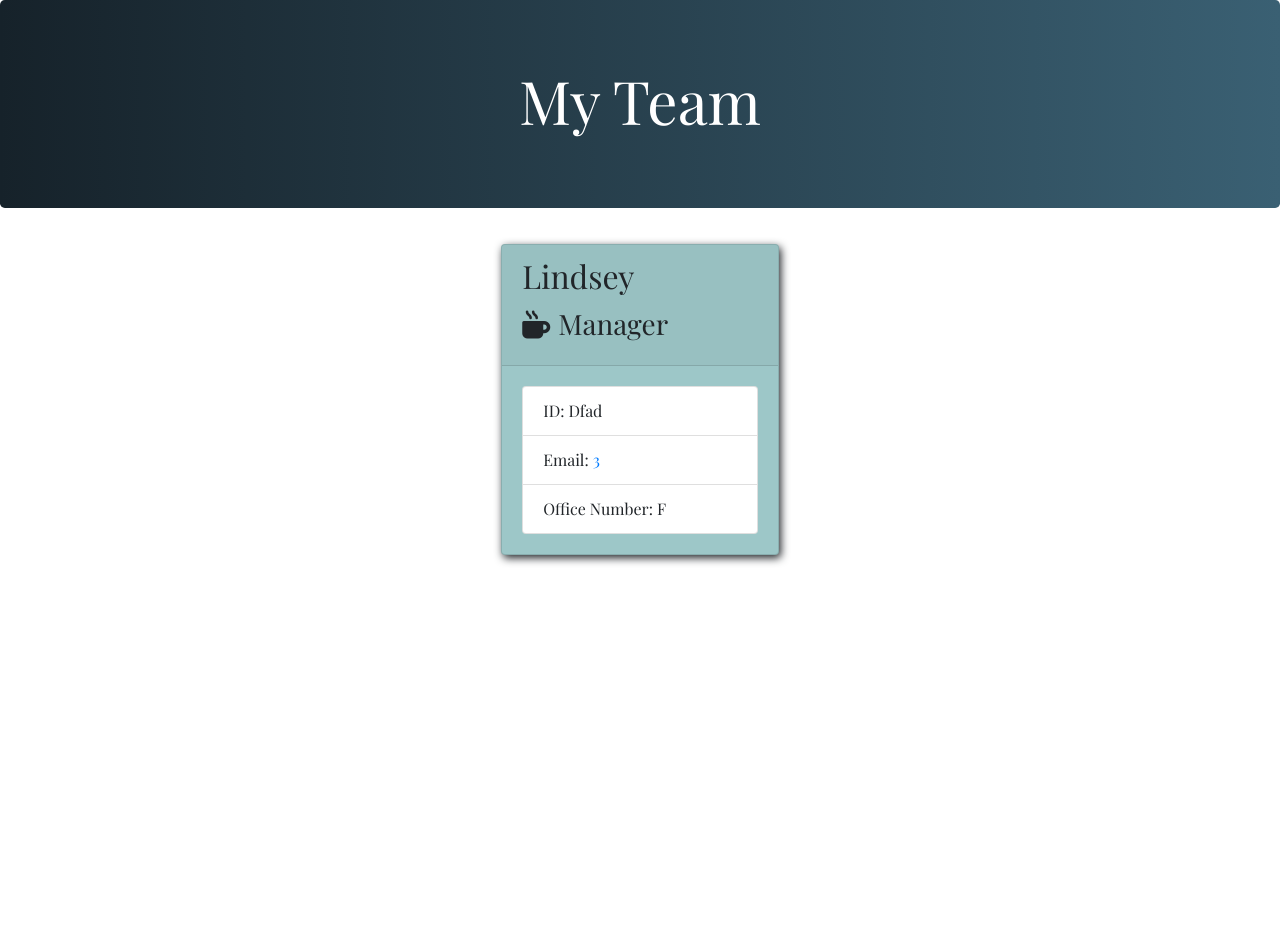
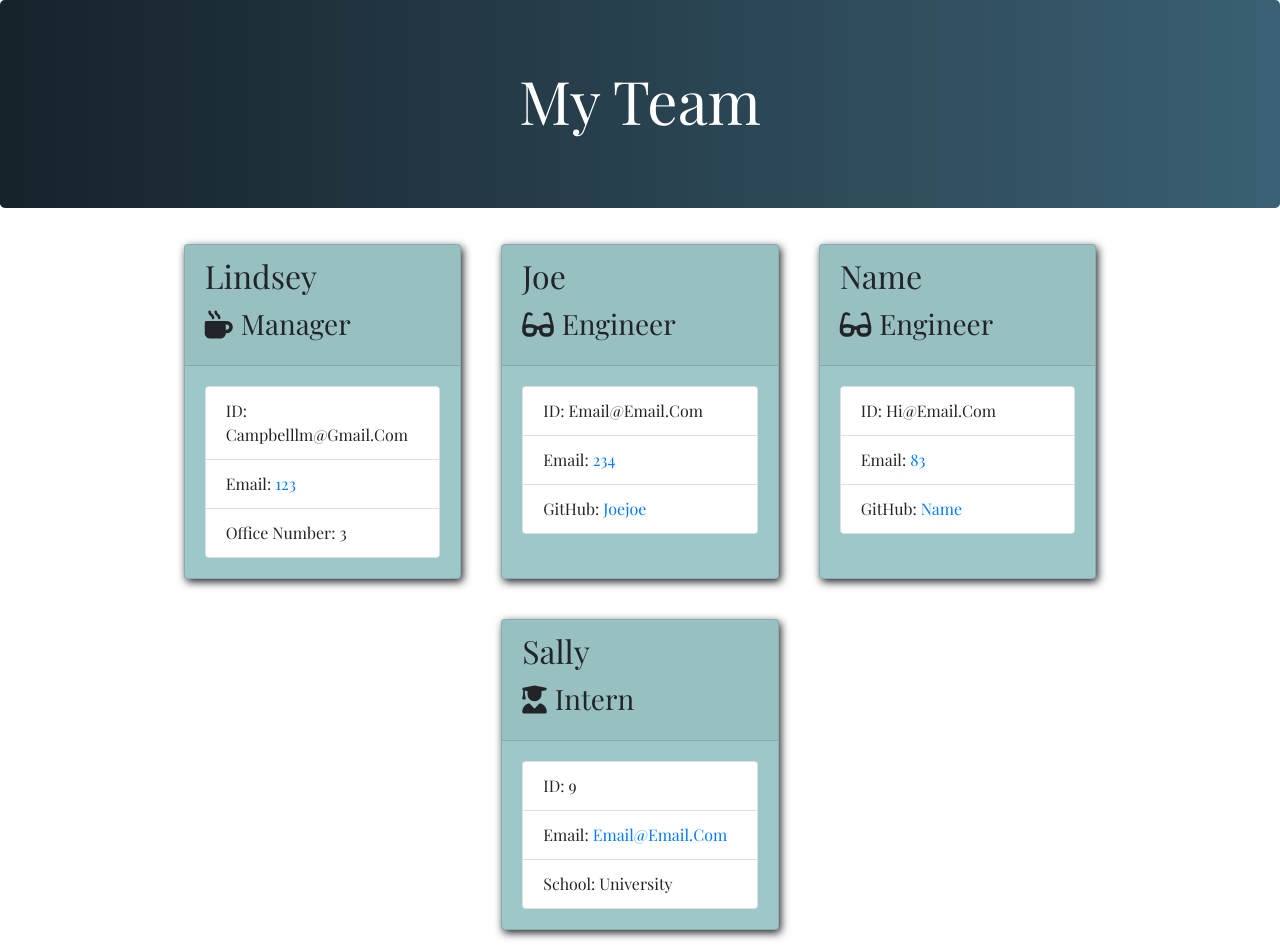
Before and after one commit to campbelllm/teamProfileGenerator, a website: page Develop/finished.html in a window 1280 px wide. Before the commit the page ends 800 px from the top, so only its background shows below. Drawn offline with nearby package versions, Linux system fonts and the light colour scheme.

```diff
--- a/Develop/finished.html
+++ b/Develop/finished.html
@@ -26,14 +26,53 @@
             <div class="team-area col-12 d-flex justify-content-center">
                 <div class="card employee-card">
     <div class="card-header">
-        <h2 class="card-title">lindsey</h2>
+        <h2 class="card-title">Lindsey</h2>
         <h3 class="card-title"><i class="fas fa-mug-hot mr-2"></i>Manager</h3>
     </div>
     <div class="card-body">
         <ul class="list-group">
-            <li class="list-group-item">ID: dfad</li>
-            <li class="list-group-item">Email: <a href="mailto:3">3</a></li>
-            <li class="list-group-item">Office number: f</li>
+            <li class="list-group-item">ID: campbelllm@gmail.com</li>
+            <li class="list-group-item">Email: <a href="mailto:123">123</a></li>
+            <li class="list-group-item">Office number: 3</li>
+        </ul>
+    </div>
+</div>
+<div class="card employee-card">
+    <div class="card-header">
+        <h2 class="card-title">Joe</h2>
+        <h3 class="card-title"><i class="fas fa-glasses mr-2"></i>Engineer</h3>
+    </div>
+    <div class="card-body">
+        <ul class="list-group">
+            <li class="list-group-item">ID: email@email.com</li>
+            <li class="list-group-item">Email: <a href="mailto:234">234</a></li>
+            <li class="list-group-item">GitHub: <a href="https://github.com/joejoe" target="_blank" rel="noopener noreferrer">joejoe</a></li>
+        </ul>
+    </div>
+</div>
+<div class="card employee-card">
+    <div class="card-header">
+        <h2 class="card-title">name</h2>
+        <h3 class="card-title"><i class="fas fa-glasses mr-2"></i>Engineer</h3>
+    </div>
+    <div class="card-body">
+        <ul class="list-group">
+            <li class="list-group-item">ID: hi@email.com</li>
+            <li class="list-group-item">Email: <a href="mailto:83">83</a></li>
+            <li class="list-group-item">GitHub: <a href="https://github.com/name" target="_blank" rel="noopener noreferrer">name</a></li>
+        </ul>
+    </div>
+</div>
+<div class="card employee-card">
+    <div class="card-header">
+        <h2 class="card-title">Sally</h2>
+        <h3 class="card-title"><i class="fas fa-user-graduate mr-2"></i>Intern</h3>
+    </div>
+    <div class="card-body">
+        <ul class="list-group">
+            <li class="list-group-item">ID: 9</li>
+            <li class="list-group-item">Email: <a href="mailto:email@email.com">email@email.com</a></li>
+            <li class="list-group-item">School: University</li>
         </ul>
     </div>
 </div>
```
Also changed, not shown: Develop/app.js (+29 -10 lines).
